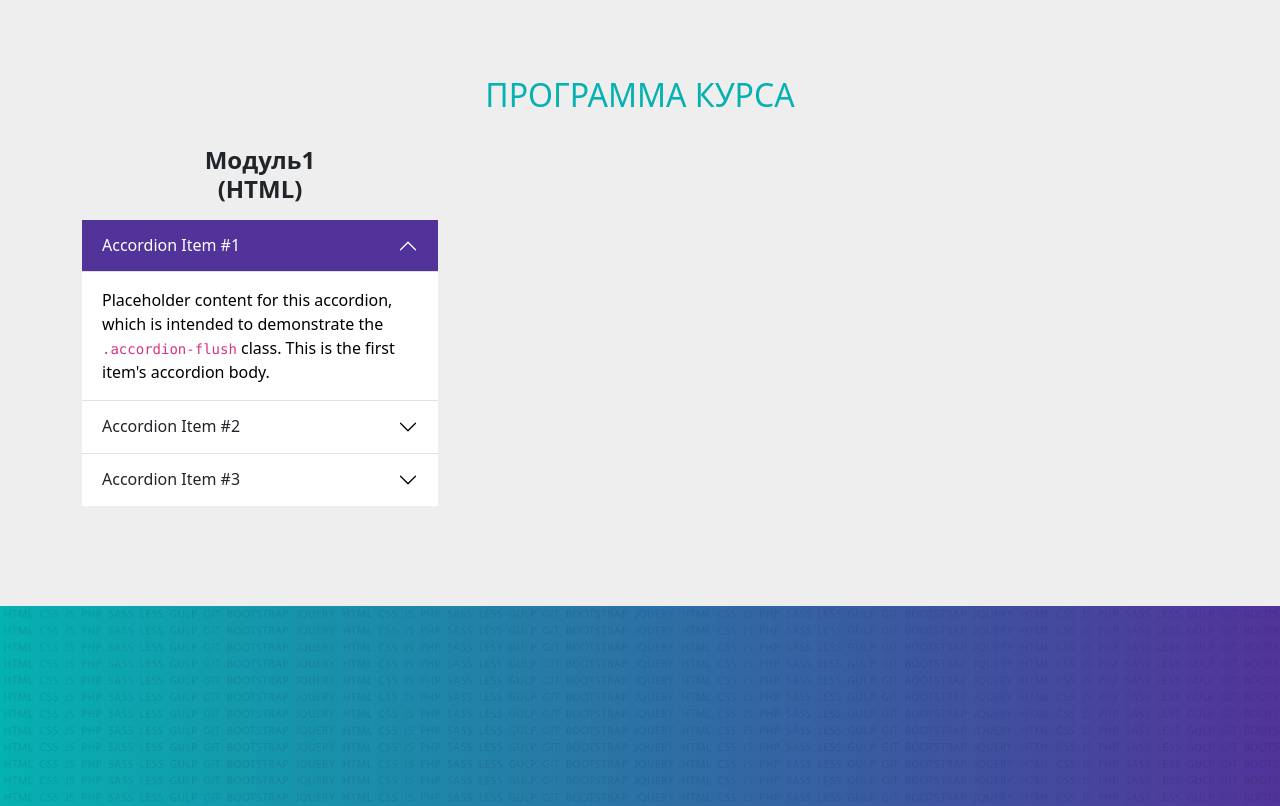
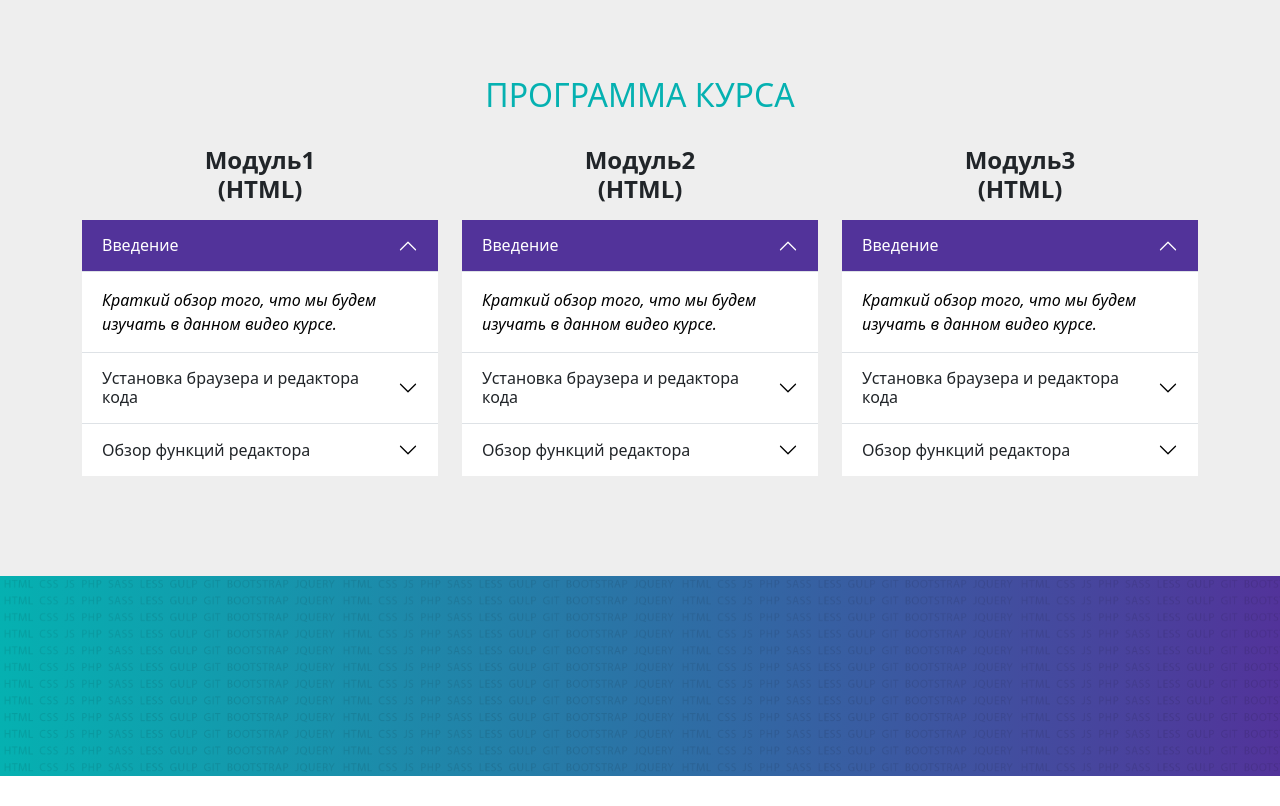
Before and after one commit to kazakovlv/TestBS5, a plain HTML site: page index.html in a window 1280 px wide. Shown: the part 2080-2886 px from the top of the page. After the commit the page ends 2856 px from the top, so only its background shows below. Drawn offline with Linux system fonts and the light colour scheme.

Commit message:
Конец 5 урока

```diff
--- a/index.html
+++ b/index.html
@@ -122,33 +122,103 @@
           <h4 class="text-center fw-bold mb-3 mt-3">Модуль1<br>(HTML)</h4>
           <div class="accordion accordion-flush" id="accordion1">
             <div class="accordion-item">
-              <h2 class="accordion-header" id="flush-headingOne">
-                <button class="accordion-button" type="button" data-bs-toggle="collapse" data-bs-target="#flush-collapseOne" aria-expanded="false" aria-controls="flush-collapseOne">
-                  Accordion Item #1
+              <h2 class="accordion-header" id="flush-heading1">
+                <button class="accordion-button" type="button" data-bs-toggle="collapse" data-bs-target="#flush-collapse1" aria-expanded="false" aria-controls="flush-collapse1">
+                  Введение
                 </button>
               </h2>
-              <div id="flush-collapseOne" class="accordion-collapse collapse show" aria-labelledby="flush-headingOne" data-bs-parent="#accordion1">
-                <div class="accordion-body">Placeholder content for this accordion, which is intended to demonstrate the <code>.accordion-flush</code> class. This is the first item's accordion body.</div>
+              <div id="flush-collapse1" class="accordion-collapse collapse show" aria-labelledby="flush-heading1" data-bs-parent="#accordion1">
+                <div class="accordion-body fst-italic">Краткий обзор того, что мы будем изучать в данном видео курсе.</div>
               </div>
             </div>
             <div class="accordion-item">
-              <h2 class="accordion-header" id="flush-headingTwo">
-                <button class="accordion-button collapsed" type="button" data-bs-toggle="collapse" data-bs-target="#flush-collapseTwo" aria-expanded="false" aria-controls="flush-collapseTwo">
-                  Accordion Item #2
+              <h2 class="accordion-header" id="flush-heading2">
+                <button class="accordion-button collapsed" type="button" data-bs-toggle="collapse" data-bs-target="#flush-collapse2" aria-expanded="false" aria-controls="flush-collapse2">
+                  Установка браузера и редактора кода
                 </button>
               </h2>
-              <div id="flush-collapseTwo" class="accordion-collapse collapse" aria-labelledby="flush-headingTwo" data-bs-parent="#accordion1">
-                <div class="accordion-body">Placeholder content for this accordion, which is intended to demonstrate the <code>.accordion-flush</code> class. This is the second item's accordion body. Let's imagine this being filled with some actual content.</div>
+              <div id="flush-collapse2" class="accordion-collapse collapse" aria-labelledby="flush-heading2" data-bs-parent="#accordion1">
+                <div class="accordion-body fst-italic">В этом уроке мы установим браузер Google Chrome и редактор кода VS Code.</div>
               </div>
             </div>
             <div class="accordion-item">
-              <h2 class="accordion-header" id="flush-headingThree">
-                <button class="accordion-button collapsed" type="button" data-bs-toggle="collapse" data-bs-target="#flush-collapseThree" aria-expanded="false" aria-controls="flush-collapseThree">
-                  Accordion Item #3
+              <h2 class="accordion-header" id="flush-heading3">
+                <button class="accordion-button collapsed" type="button" data-bs-toggle="collapse" data-bs-target="#flush-collapse3" aria-expanded="false" aria-controls="flush-collapse3">
+                  Обзор функций редактора
                 </button>
               </h2>
-              <div id="flush-collapseThree" class="accordion-collapse collapse" aria-labelledby="flush-headingThree" data-bs-parent="#accordion1">
-                <div class="accordion-body">Placeholder content for this accordion, which is intended to demonstrate the <code>.accordion-flush</code> class. This is the third item's accordion body. Nothing more exciting happening here in terms of content, but just filling up the space to make it look, at least at first glance, a bit more representative of how this would look in a real-world application.</div>
+              <div id="flush-collapse3" class="accordion-collapse collapse" aria-labelledby="flush-heading3" data-bs-parent="#accordion1">
+                <div class="accordion-body fst-italic">Рассмотрим функции редактора VS Code и узнаем как с ним работать.</div>
+              </div>
+            </div>
+          </div>
+        </div>
+        <div class="col-md-4 col-sm-12">
+          <h4 class="text-center fw-bold mb-3 mt-3">Модуль2<br>(HTML)</h4>
+          <div class="accordion accordion-flush" id="accordion2">
+            <div class="accordion-item">
+              <h2 class="accordion-header" id="flush-heading21">
+                <button class="accordion-button" type="button" data-bs-toggle="collapse" data-bs-target="#flush-collapse21" aria-expanded="false" aria-controls="flush-collapse21">
+                  Введение
+                </button>
+              </h2>
+              <div id="flush-collapse21" class="accordion-collapse collapse show" aria-labelledby="flush-heading21" data-bs-parent="#accordion2">
+                <div class="accordion-body fst-italic">Краткий обзор того, что мы будем изучать в данном видео курсе.</div>
+              </div>
+            </div>
+            <div class="accordion-item">
+              <h2 class="accordion-header" id="flush-heading22">
+                <button class="accordion-button collapsed" type="button" data-bs-toggle="collapse" data-bs-target="#flush-collapse22" aria-expanded="false" aria-controls="flush-collapse22">
+                  Установка браузера и редактора кода
+                </button>
+              </h2>
+              <div id="flush-collapse22" class="accordion-collapse collapse" aria-labelledby="flush-heading22" data-bs-parent="#accordion2">
+                <div class="accordion-body fst-italic">В этом уроке мы установим браузер Google Chrome и редактор кода VS Code.</div>
+              </div>
+            </div>
+            <div class="accordion-item">
+              <h2 class="accordion-header" id="flush-heading23">
+                <button class="accordion-button collapsed" type="button" data-bs-toggle="collapse" data-bs-target="#flush-collapse23" aria-expanded="false" aria-controls="flush-collapse23">
+                  Обзор функций редактора
+                </button>
+              </h2>
+              <div id="flush-collapse23" class="accordion-collapse collapse" aria-labelledby="flush-heading23" data-bs-parent="#accordion2">
+                <div class="accordion-body fst-italic">Рассмотрим функции редактора VS Code и узнаем как с ним работать.</div>
+              </div>
+            </div>
+          </div>
+        </div>
+        <div class="col-md-4 col-sm-12">
+          <h4 class="text-center fw-bold mb-3 mt-3">Модуль3<br>(HTML)</h4>
+          <div class="accordion accordion-flush" id="accordion3">
+            <div class="accordion-item">
+              <h2 class="accordion-header" id="flush-heading31">
+                <button class="accordion-button" type="button" data-bs-toggle="collapse" data-bs-target="#flush-collapse31" aria-expanded="false" aria-controls="flush-collapse31">
+                  Введение
+                </button>
+              </h2>
+              <div id="flush-collapse31" class="accordion-collapse collapse show" aria-labelledby="flush-heading31" data-bs-parent="#accordion3">
+                <div class="accordion-body fst-italic">Краткий обзор того, что мы будем изучать в данном видео курсе.</div>
+              </div>
+            </div>
+            <div class="accordion-item">
+              <h2 class="accordion-header" id="flush-heading32">
+                <button class="accordion-button collapsed" type="button" data-bs-toggle="collapse" data-bs-target="#flush-collapse32" aria-expanded="false" aria-controls="flush-collapse32">
+                  Установка браузера и редактора кода
+                </button>
+              </h2>
+              <div id="flush-collapse32" class="accordion-collapse collapse" aria-labelledby="flush-heading32" data-bs-parent="#accordion3">
+                <div class="accordion-body fst-italic">В этом уроке мы установим браузер Google Chrome и редактор кода VS Code.</div>
+              </div>
+            </div>
+            <div class="accordion-item">
+              <h2 class="accordion-header" id="flush-heading33">
+                <button class="accordion-button collapsed" type="button" data-bs-toggle="collapse" data-bs-target="#flush-collapse33" aria-expanded="false" aria-controls="flush-collapse33">
+                  Обзор функций редактора
+                </button>
+              </h2>
+              <div id="flush-collapse33" class="accordion-collapse collapse" aria-labelledby="flush-heading33" data-bs-parent="#accordion3">
+                <div class="accordion-body fst-italic">Рассмотрим функции редактора VS Code и узнаем как с ним работать.</div>
               </div>
             </div>
           </div>
```
